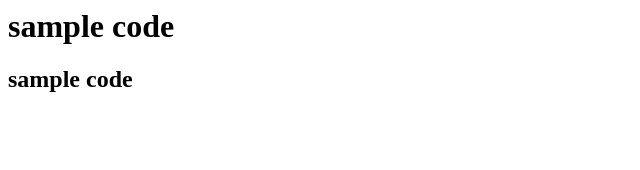
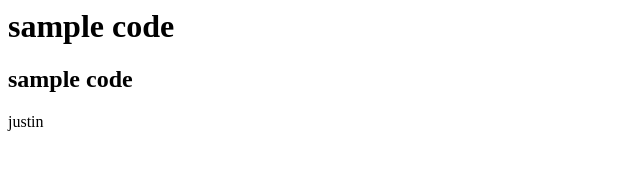
Before and after one commit to kohta9521/Github_Pair_Pratice, a plain HTML site: page index.html in a window 1280 px wide. Shown: the full height of the page, 0-640 px from the left. Drawn offline with Linux system fonts and the light colour scheme.

Commit message:
Update index.html

```diff
--- a/index.html
+++ b/index.html
@@ -1,2 +1,3 @@
 <h1>sample code</h1>
 <h2>sample code</h2>
+<p>justin</p>
```
